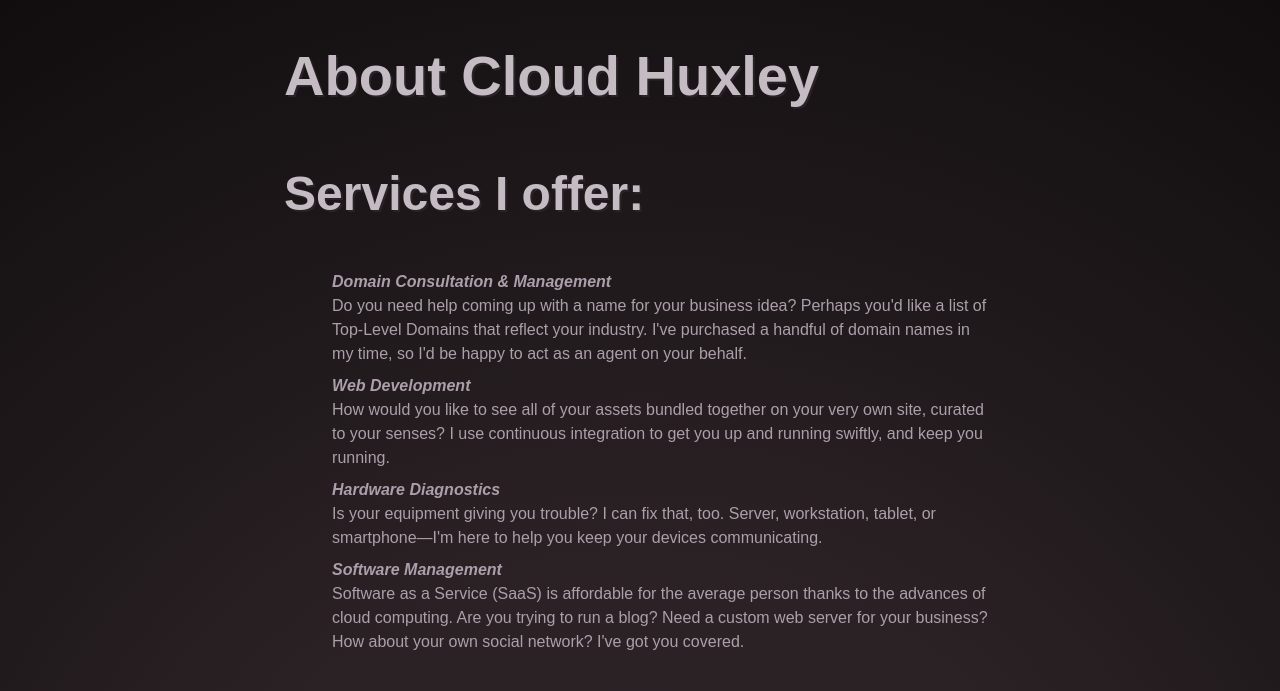
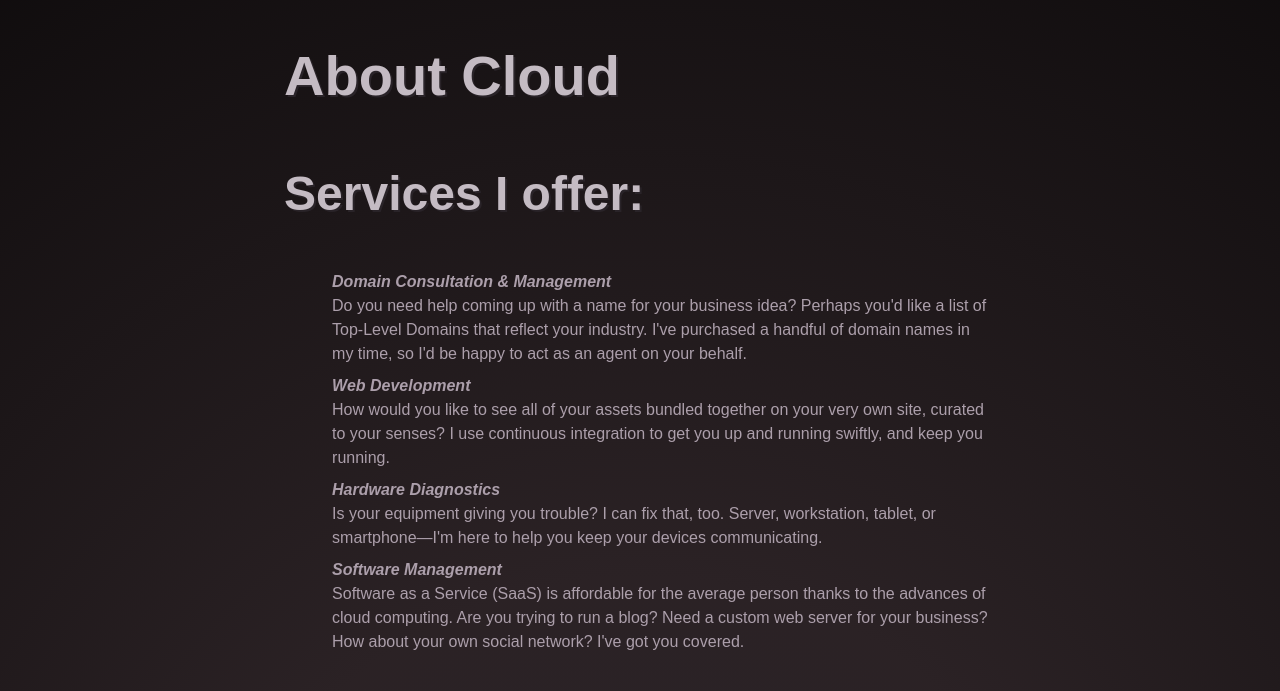
Before and after one commit to hvxley/huxley.cloud, an Astro site: page /about in a window 1280 px wide. Shown: the part 89-780 px from the top of the page. Built offline with nearby package versions, Linux system fonts and the light colour scheme; Astro itself is replaced by a stand-in of ours; a web font is replaced by a local one.

Commit message:
Fixes the Header on the About page.

```diff
--- a/src/pages/about.astro
+++ b/src/pages/about.astro
@@ -1,6 +1,6 @@
 ---
 import BaseLayout from '../layouts/BaseLayout.astro';
-const pageTitle = "About Cloud Huxley";
+const pageTitle = "About Cloud";
 ---
 <BaseLayout pageTitle={pageTitle}>
 <h2>Services I offer:</h2>
```
